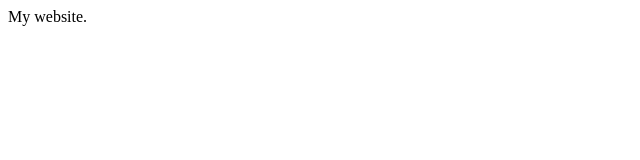
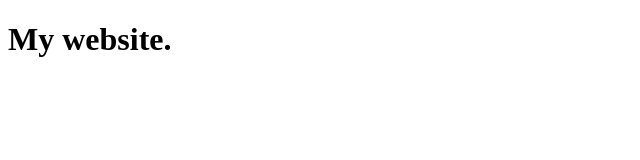
Before and after one commit to ColeTM/escape-room, a plain HTML site: page src/website/preview.html in a window 1280 px wide. Shown: the whole page, without its empty margins (0-640 px from the left). Drawn offline with Linux system fonts and the light colour scheme.

Commit message:
fixed website test

```diff
--- a/src/website/preview.html
+++ b/src/website/preview.html
@@ -1,7 +1,6 @@
 <!DOCTYPE html>
 <head>
-    My website.
     <body>
-
+        <h1>My website.</h1>
     </body>
 </head>
```
